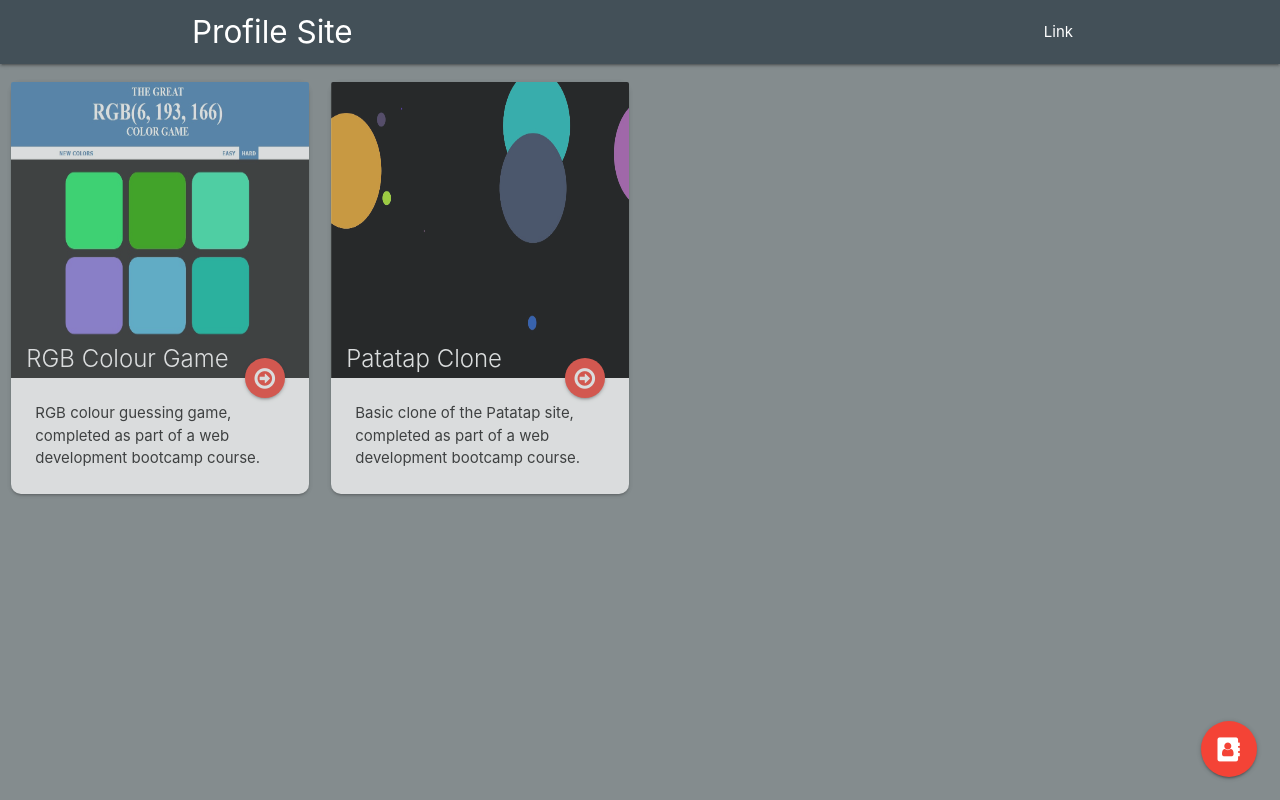
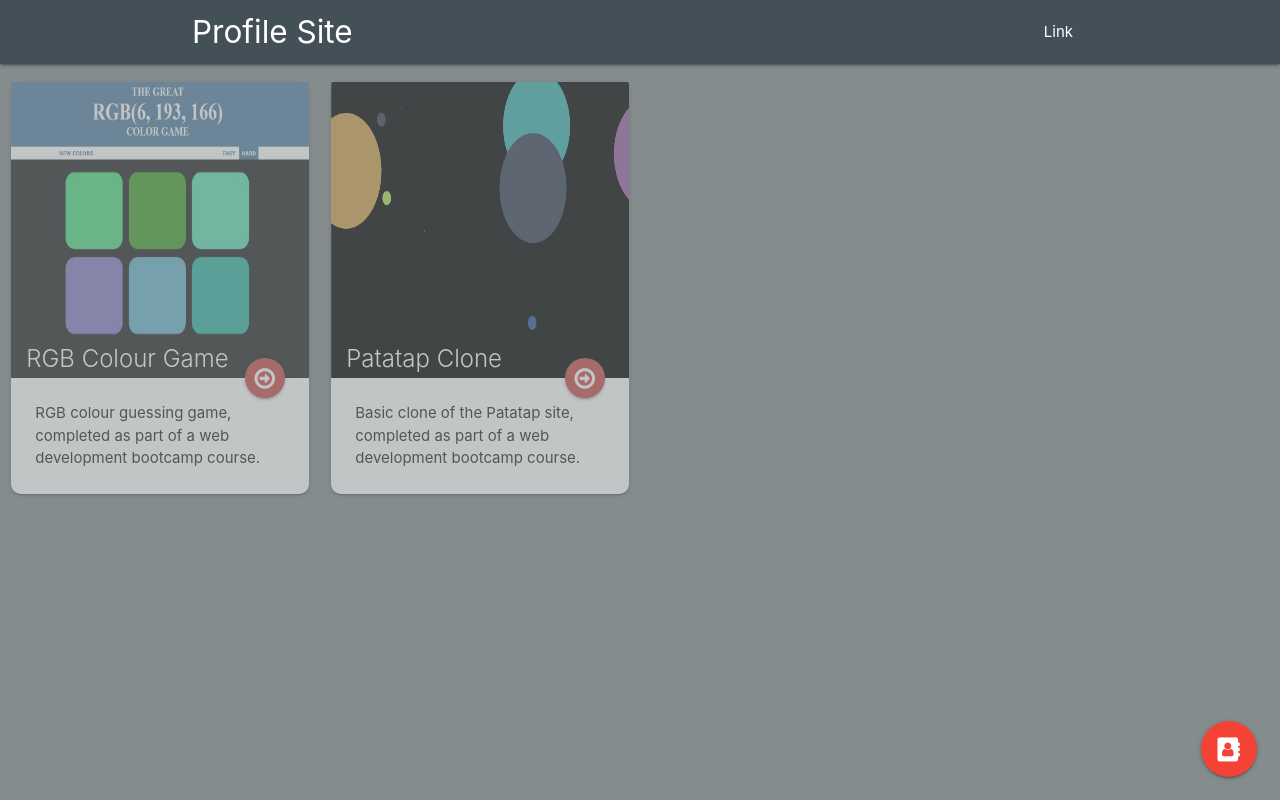
Before and after one commit to Tristanw3/Website, a plain HTML site: page index.html in a window 1280 px wide. Drawn offline with nearby package versions, Linux system fonts and the light colour scheme.

Commit message:
greyscaling

```diff
--- a/styles.css
+++ b/styles.css
@@ -16,13 +16,15 @@ nav	{
 }
 
 .card	{
-	opacity: 0.7;
+	opacity: 0.5;
+	filter: grayscale(30%);
 	border-radius: 10px 10px 10px 10px;
 }
 
 .card:hover	{
 	opacity: 1;
 	transition: 0.5s;
+	filter: none;
 }
 
 .card:hover .btn-floating	{
```
